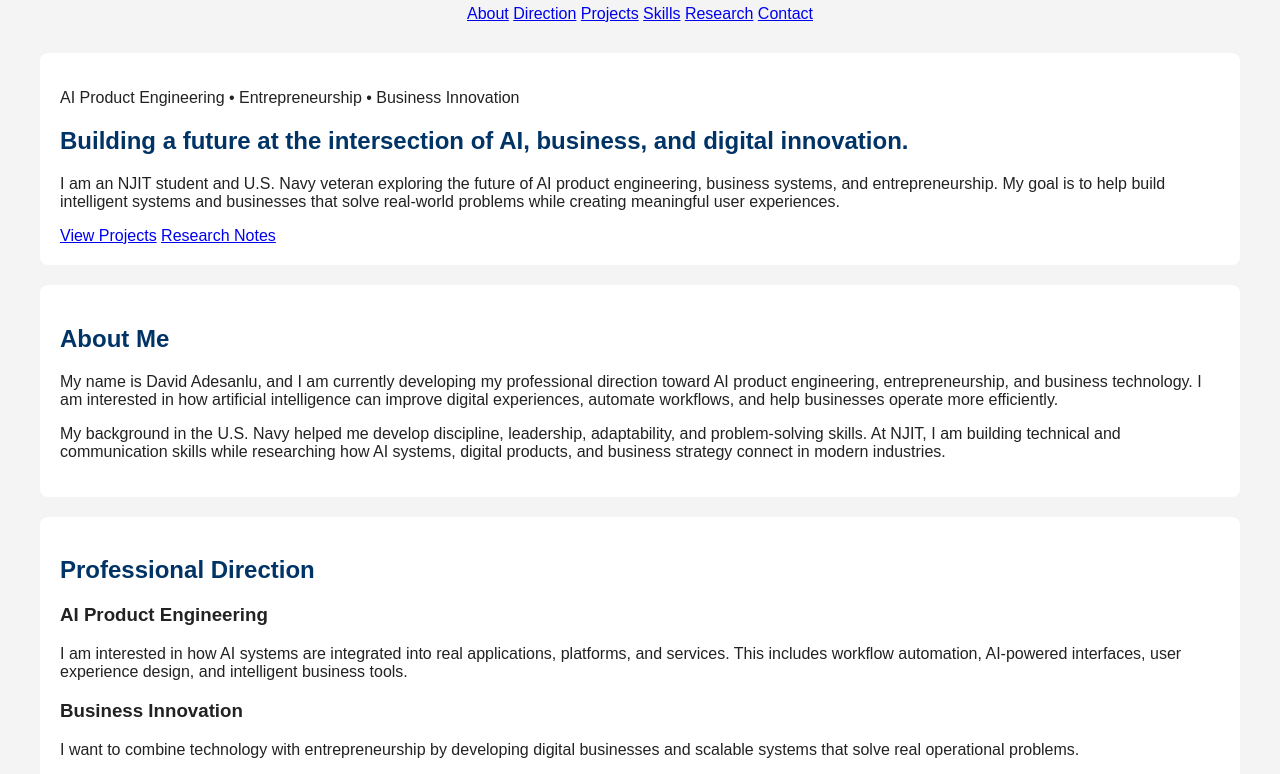
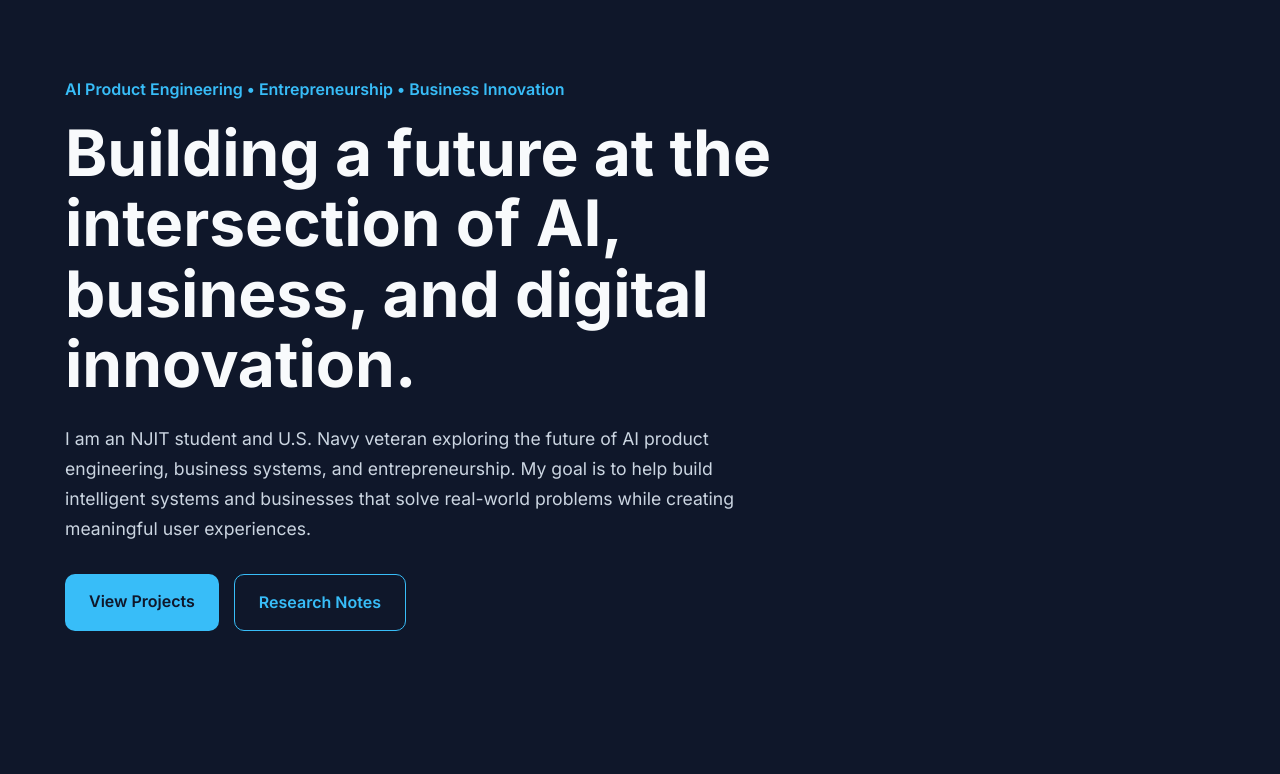
Before and after one commit to davidahulk1/portfolio-site, a plain HTML site: page index.html in a window 1280 px wide. Shown: the part 83-857 px from the top of the page. Drawn offline with Linux system fonts and the light colour scheme; a script that the page names is missing.

Commit message:
Refactor CSS styles for improved design and layout

```diff
--- a/style.css
+++ b/style.css
@@ -1,26 +1,186 @@
+* {
+  margin: 0;
+  padding: 0;
+  box-sizing: border-box;
+}
+
 body {
-  font-family: Arial, sans-serif;
-  margin: 40px;
-  background-color: #f4f4f4;
-  color: #222;
+  font-family: 'Inter', sans-serif;
+  background: #0f172a;
+  color: #f8fafc;
+  line-height: 1.7;
+}
+
+.container {
+  width: 90%;
+  max-width: 1150px;
+  margin: auto;
 }
 
 header {
-  text-align: center;
+  position: sticky;
+  top: 0;
+  background: rgba(15, 23, 42, 0.95);
+  backdrop-filter: blur(10px);
+  border-bottom: 1px solid rgba(255,255,255,0.08);
+  z-index: 1000;
+}
+
+.nav {
+  display: flex;
+  justify-content: space-between;
+  align-items: center;
+  padding: 20px 0;
+}
+
+.logo {
+  font-size: 1.3rem;
+}
+
+nav a {
+  color: #cbd5e1;
+  margin-left: 20px;
+  text-decoration: none;
+  transition: 0.3s;
+}
+
+nav a:hover {
+  color: white;
+}
+
+.hero {
+  min-height: 90vh;
+  display: flex;
+  align-items: center;
+}
+
+.hero-content {
+  display: flex;
+  align-items: center;
+}
+
+.tag {
+  color: #38bdf8;
+  margin-bottom: 15px;
+  font-weight: 600;
+}
+
+.hero h1 {
+  font-size: 4rem;
+  line-height: 1.1;
+  max-width: 800px;
+  margin-bottom: 25px;
+}
+
+.hero-text {
+  max-width: 700px;
+  color: #cbd5e1;
+  margin-bottom: 30px;
+  font-size: 1.1rem;
+}
+
+.hero-buttons {
+  display: flex;
+  gap: 15px;
+}
+
+.primary-btn,
+.secondary-btn {
+  padding: 14px 24px;
+  border-radius: 10px;
+  text-decoration: none;
+  font-weight: 600;
+}
+
+.primary-btn {
+  background: #38bdf8;
+  color: #0f172a;
+}
+
+.secondary-btn {
+  border: 1px solid #38bdf8;
+  color: #38bdf8;
+}
+
+.section {
+  padding: 100px 0;
+}
+
+.section h2 {
+  font-size: 2.5rem;
   margin-bottom: 30px;
 }
 
-section {
-  background: white;
-  padding: 20px;
+.section p {
+  color: #cbd5e1;
   margin-bottom: 20px;
-  border-radius: 8px;
+  max-width: 900px;
 }
 
-h1, h2 {
-  color: #003366;
+.dark-section {
+  background: #111827;
 }
 
-.project {
-  margin-bottom: 15px;
+.cards,
+.project-grid,
+.skills-grid {
+  display: grid;
+  grid-template-columns: repeat(auto-fit, minmax(250px, 1fr));
+  gap: 25px;
+  margin-top: 40px;
 }
+
+.card,
+.project-card,
+.skill {
+  background: rgba(255,255,255,0.05);
+  padding: 30px;
+  border-radius: 18px;
+  border: 1px solid rgba(255,255,255,0.08);
+}
+
+.project-card span {
+  display: inline-block;
+  margin-top: 20px;
+  color: #38bdf8;
+  font-size: 0.9rem;
+}
+
+.skill {
+  text-align: center;
+  font-weight: 600;
+}
+
+.contact-links {
+  display: flex;
+  gap: 20px;
+  margin-top: 20px;
+}
+
+.contact-links a {
+  color: #38bdf8;
+  text-decoration: none;
+}
+
+footer {
+  text-align: center;
+  padding: 40px 20px;
+  border-top: 1px solid rgba(255,255,255,0.08);
+  color: #94a3b8;
+}
+
+@media (max-width: 768px) {
+
+  nav {
+    display: none;
+  }
+
+  .hero h1 {
+    font-size: 2.5rem;
+  }
+
+  .hero-buttons {
+    flex-direction: column;
+  }
+
+}
```
